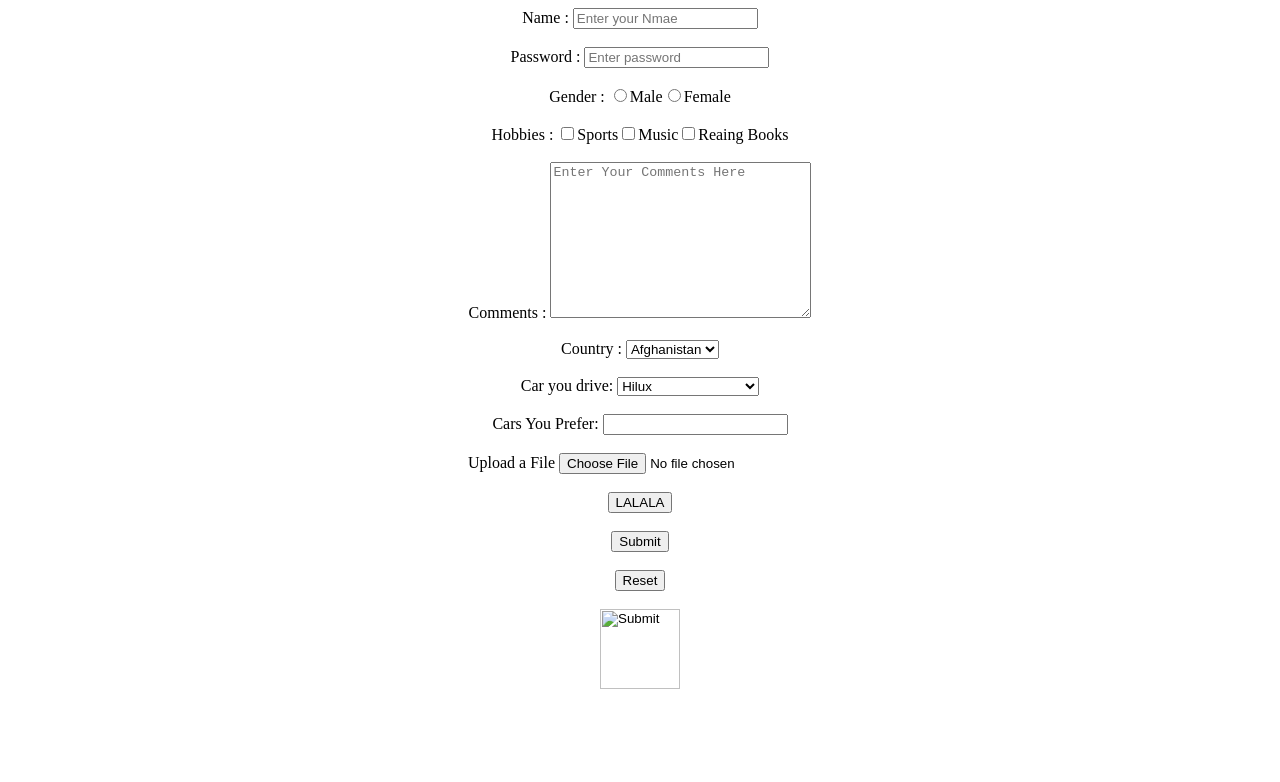
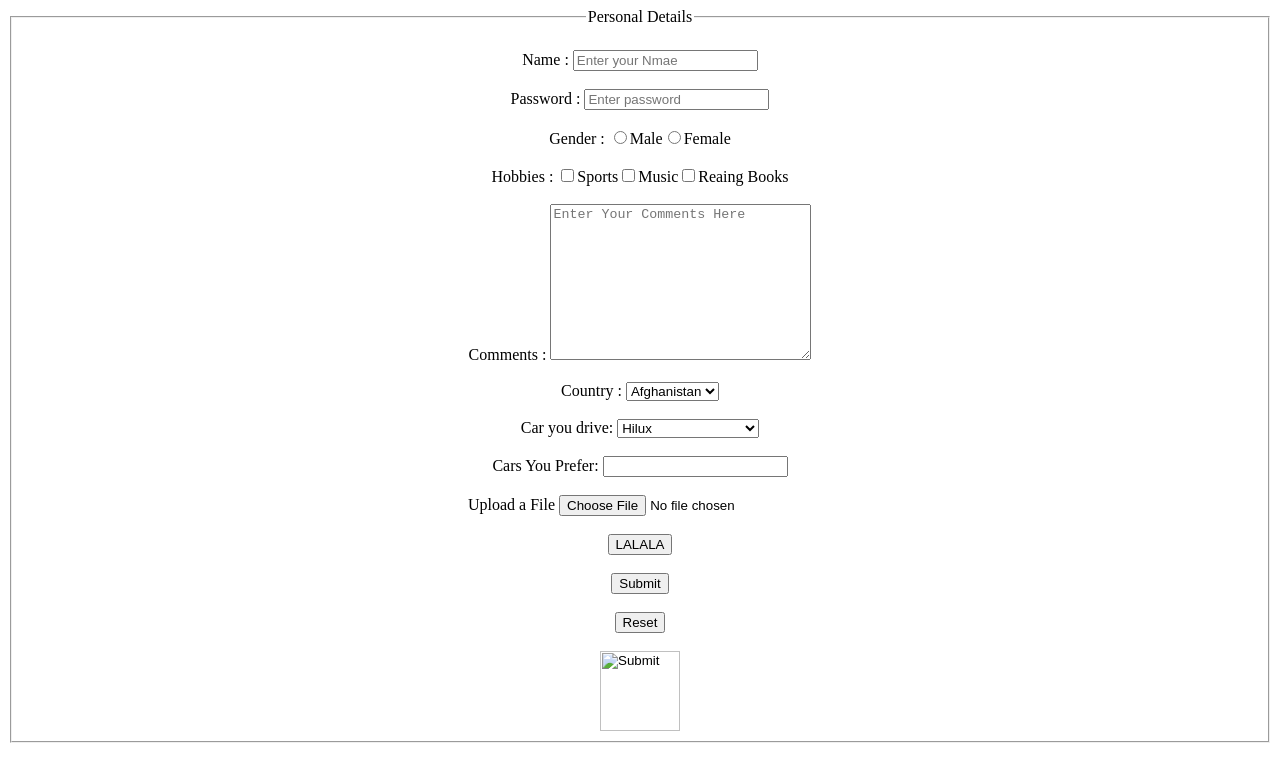
Before and after one commit to Ahmad-U19/Form-Button-fieldset, a plain HTML site: page index.html in a window 1280 px wide. Drawn offline with Linux system fonts and the light colour scheme.

Commit message:
Add Fieldset

```diff
--- a/index.html
+++ b/index.html
@@ -5,6 +5,8 @@
 
     <body>
         <form align="center">
+            <fieldset>
+                <legend>Personal Details</legend><br>
             <label>Name : </label><input type="text" name="f1-name" placeholder="Enter your Nmae"><br><br>
 
             <label>Password : </label> <input type="password" name="emmi" placeholder="Enter password"><br><br>
@@ -66,6 +68,8 @@
                 <input type="reset">
                 <br><br>
                 <input type="image" src="../../../AHMAD DATA/200 kb.jpg" width="80px">
-        </form>
+            </fieldset>
+
+            </form>
     </body>
 </html>
```
